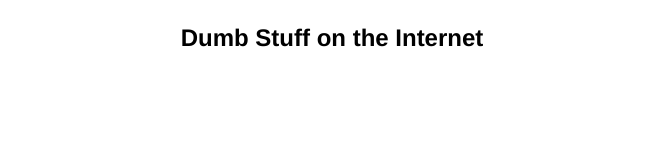
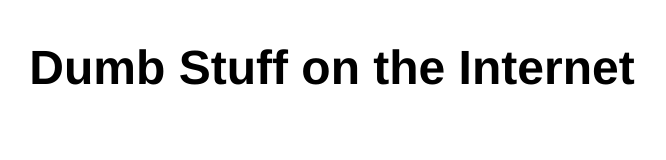
Before and after one commit to fdelaguerra/cmn-video, a plain HTML site: page index.html in a window 1280 px wide. Shown: the whole page, without its empty margins (308-974 px from the left). Drawn offline with Linux system fonts and the light colour scheme.

Commit message:
Update index.html
style updates

```diff
--- a/index.html
+++ b/index.html
@@ -6,10 +6,11 @@
     <style>
       h1 {
         font-family: Poppins, "Helvetica Neue", Helvetica, "Segoe UI", sans-serif;
-        font-size: 150%;
+        font-size: 300%;
       }
       div {
         width: 100%;
+        height: 100%;
         margin: auto;
         display: flex;
         flex-flow: column wrap;
```
